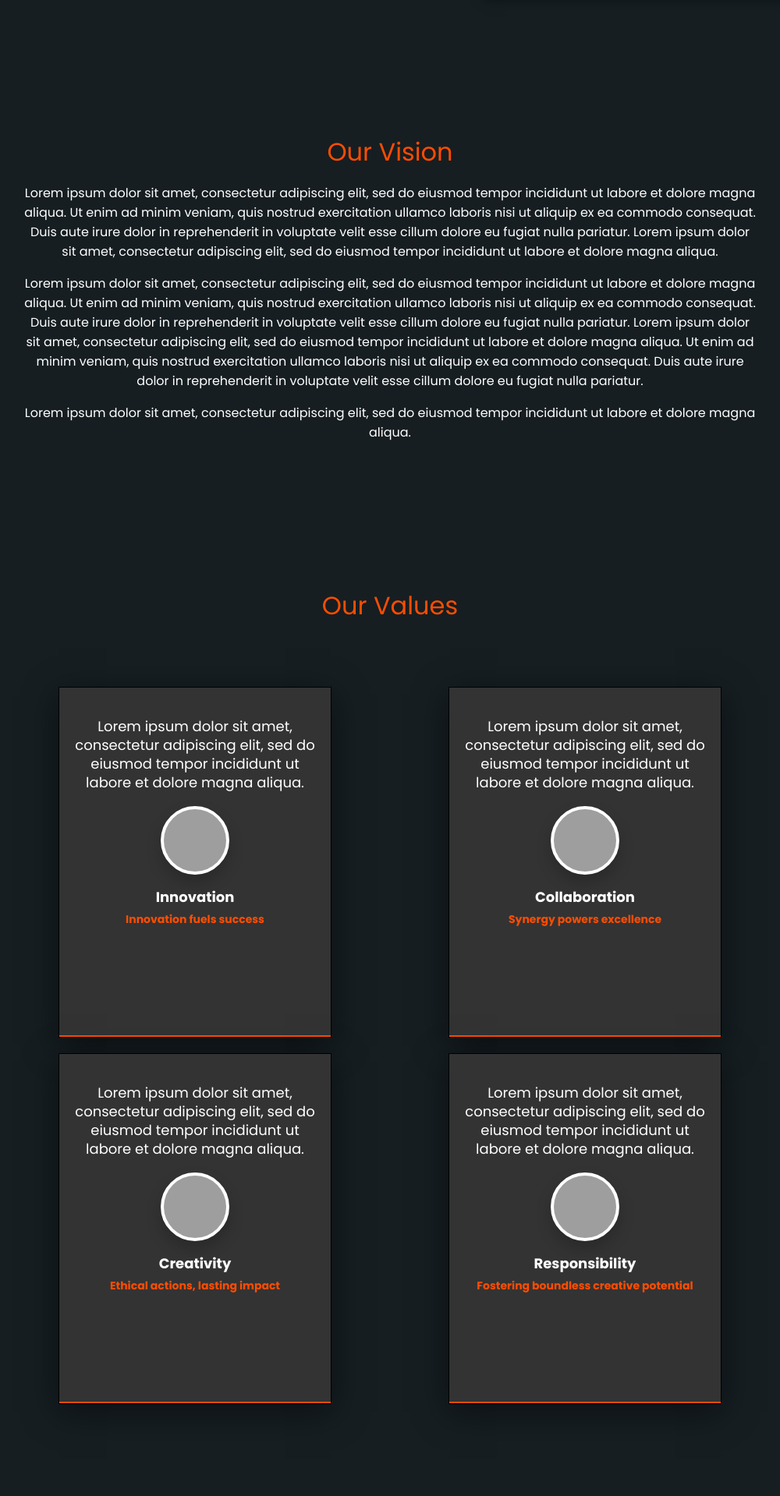
After one commit to badrjlil/creastation_website, a PHP site: page /about-us.php in a window 1280 px wide. The commit adds this page. Shown: the part 871-2790 px from the top of the page at 78% size, without its empty margins (140-1140 px from the left). Run offline with PHP 8.4, Linux system fonts and the light colour scheme; grey boxes are pictures that could not be loaded.

Commit message:
created about page

```diff
--- /dev/null
+++ b/about-us.php
@@ -0,0 +1,190 @@
+<!DOCTYPE html>
+<html lang="en">
+
+<head>
+	<meta charset="UTF-8">
+	<meta name="viewport" content="width=device-width, initial-scale=1.0">
+	<!--=============== CSS ===============-->
+	<link rel="stylesheet" href="assets/css/style.css">
+	<link rel="stylesheet" href="assets/css/about-us.css">
+	<link href="https://cdnjs.cloudflare.com/ajax/libs/font-awesome/6.4.2/css/all.min.css" rel="stylesheet">
+
+	<title>Creastation - About us</title>
+
+</head>
+
+<body>
+	<!--=============== HEADER ===============-->
+	<?php
+    include 'assets/php/user_header.php';
+  ?>
+	<section class="section1" id="AboutUs">
+		<table>
+			<tr>
+				<td>
+					<img src="https://images.unsplash.com/photo-1499083097717-a156f85f0516?ixid=MXwxMjA3fDB8MHxwaG90by1wYWdlfHx8fGVufDB8fHw%3D&ixlib=rb-1.2.1&auto=format&fit=crop&w=751&q=80"
+						alt="AboutUs">
+				</td>
+				<td>
+					<span class="title">Our Story</span>
+					<span class="sub-title">Lorem ipsum dolor sit amet, consectetur adi</span>
+					<p>Lorem ipsum dolor sit amet, consectetur adipiscing elit, sed do eiusmod tempor incididunt ut
+						labore et dolore magna aliqua. Ut enim ad minim veniam, quis nostrud exercitation ullamco
+						laboris nisi ut aliquip ex ea commodo consequat. Duis aute irure dolor in reprehenderit in
+						voluptate velit esse cillum dolore eu fugiat nulla pariatur.</p>
+					<p>Lorem ipsum dolor sit amet, consectetur adipiscing elit, sed do eiusmod tempor incididunt ut
+						labore et dolore magna aliqua.</p>
+				</td>
+			</tr>
+		</table>
+	</section>
+
+	<section class="section2" id="OurMission">
+		<table>
+			<tr>
+				<td>
+					<span class="title">Our Mission</span>
+					<span class="sub-title">Lorem ipsum dolor sit amet, consectetur adi</span>
+					<p>Lorem ipsum dolor sit amet, consectetur adipiscing elit, sed do eiusmod tempor incididunt ut
+						labore et dolore magna aliqua. Ut enim ad minim veniam, quis nostrud exercitation ullamco
+						laboris nisi ut aliquip ex ea commodo consequat. Duis aute irure dolor in reprehenderit in
+						voluptate velit esse cillum dolore eu fugiat nulla pariatur.</p>
+					<p>Lorem ipsum dolor sit amet, consectetur adipiscing elit, sed do eiusmod tempor incididunt ut
+						labore et dolore magna aliqua.</p>
+				</td>
+				<td>
+					<img src="https://images.unsplash.com/photo-1499083097717-a156f85f0516?ixid=MXwxMjA3fDB8MHxwaG90by1wYWdlfHx8fGVufDB8fHw%3D&ixlib=rb-1.2.1&auto=format&fit=crop&w=751&q=80"
+						alt="AboutUs">
+				</td>
+			</tr>
+		</table>
+	</section>
+
+	<div class="section3">
+		<span class="title">Our Vision</span>
+		<p>
+		Lorem ipsum dolor sit amet, consectetur adipiscing elit, sed do eiusmod tempor incididunt ut
+						labore et dolore magna aliqua. Ut enim ad minim veniam, quis nostrud exercitation ullamco
+						laboris nisi ut aliquip ex ea commodo consequat. Duis aute irure dolor in reprehenderit in
+						voluptate velit esse cillum dolore eu fugiat nulla pariatur.
+
+		Lorem ipsum dolor sit amet, consectetur adipiscing elit, sed do eiusmod tempor incididunt ut
+						labore et dolore magna aliqua.</p>
+						<p>
+		Lorem ipsum dolor sit amet, consectetur adipiscing elit, sed do eiusmod tempor incididunt ut
+						labore et dolore magna aliqua. Ut enim ad minim veniam, quis nostrud exercitation ullamco
+						laboris nisi ut aliquip ex ea commodo consequat. Duis aute irure dolor in reprehenderit in
+						voluptate velit esse cillum dolore eu fugiat nulla pariatur.
+
+		Lorem ipsum dolor sit amet, consectetur adipiscing elit, sed do eiusmod tempor incididunt ut
+						labore et dolore magna aliqua. Ut enim ad minim veniam, quis nostrud exercitation ullamco
+						laboris nisi ut aliquip ex ea commodo consequat. Duis aute irure dolor in reprehenderit in
+						voluptate velit esse cillum dolore eu fugiat nulla pariatur.
+		</p>
+		<p>Lorem ipsum dolor sit amet, consectetur adipiscing elit, sed do eiusmod tempor incididunt ut
+						labore et dolore magna aliqua.</p>
+
+	</div>
+
+	<div class="section4">
+		<span class="title">Our Values</span>
+		<div class="testimonials">
+
+			<div class="card">
+				<div class="layer"></div>
+				<div class="content">
+					<p>Lorem ipsum dolor sit amet, consectetur adipiscing elit, sed do eiusmod tempor incididunt ut
+							labore et dolore magna aliqua.</p>
+					<div class="image">
+						<img src="https://cdn-icons-png.flaticon.com/512/912/912278.png ">
+					</div>
+					<div class="details">
+						<h2>Innovation<br><span>Innovation fuels success</span></h2>
+					</div>
+				</div>
+			</div>
+
+			<div class="card">
+				<div class="layer"></div>
+				<div class="content">
+					<p>Lorem ipsum dolor sit amet, consectetur adipiscing elit, sed do eiusmod tempor incididunt ut
+							labore et dolore magna aliqua.</p>
+					<div class="image">
+						<img src="https://cdn-icons-png.flaticon.com/512/6808/6808956.png">
+					</div>
+					<div class="details">
+						<h2>Collaboration<br><span>Synergy powers excellence</span></h2>
+					</div>
+				</div>
+			</div>
+
+			<div class="card">
+				<div class="layer"></div>
+				<div class="content">
+					<p>Lorem ipsum dolor sit amet, consectetur adipiscing elit, sed do eiusmod tempor incididunt ut
+							labore et dolore magna aliqua.</p>
+					<div class="image">
+						<img src="https://cdn-icons-png.flaticon.com/512/2857/2857433.png">
+					</div>
+					<div class="details">
+						<h2>Creativity<br><span>Ethical actions, lasting impact</span></h2>
+					</div>
+				</div>
+			</div>
+
+			<div class="card">
+				<div class="layer"></div>
+				<div class="content">
+					<p>Lorem ipsum dolor sit amet, consectetur adipiscing elit, sed do eiusmod tempor incididunt ut
+							labore et dolore magna aliqua.</p>
+					<div class="image">
+						<img src="https://cdn-icons-png.flaticon.com/512/4371/4371336.png">
+					</div>
+					<div class="details">
+						<h2>Responsibility<br><span>Fostering boundless creative potential</span></h2>
+					</div>
+				</div>
+			</div>
+
+		</div>
+
+	</div>
+
+	<div class="section5">
+	<span class="title">Why choose us</span>
+		<section class="wcu-container">
+			<div class="wcu-grid wcu">
+				<h5>Expertise</h5>
+				<p>Our team is not just a group of professionals; they are seasoned experts with years of hands-on experience in the realms of digital marketing, web development, and mobile app development. Their extensive knowledge and skills have been honed through successfully executing a myriad of projects, making them adept at navigating the complexities of the digital landscape. When you choose us, you're choosing a team that understands the nuances of the industry, ensuring your projects are in the hands of capable and knowledgeable professionals.</p>
+			</div>
+			<div class="wcu-grid wcu wcu2">
+				<h5>Customized Solutions</h5>
+				<p>Recognizing that every business is unique, we go the extra mile to understand your specific needs and challenges. We don't believe in one-size-fits-all solutions. Instead, we meticulously tailor our services to align with your business objectives. By analyzing your requirements in-depth, we craft bespoke strategies and applications that precisely cater to your individual demands. Our focus is on delivering personalized solutions that address your distinctive needs, ensuring maximum efficiency and impact for your business.</p>
+			</div>
+			<div class="wcu-grid wcu">
+				<h5>Results-Driven</h5>
+				<p>In a world inundated with digital strategies, we stand out by prioritizing results over rhetoric. While we appreciate creativity, we are firm believers in the power of measurable outcomes. Our approach is rooted in delivering tangible, quantifiable results for our clients. We don't just stop at conceptualizing innovative ideas; we implement them in ways that yield real, impactful results. When you partner with us, you can expect a focus on achieving your goals, whether it's increased engagement, higher conversion rates, or enhanced brand visibility.</p>
+			</div>
+			<div class="wcu-grid">
+				<h5>Client-Centric</h5>
+				<p>Your success is not just a goal; it's our guiding principle. We are committed to ensuring your satisfaction at every step of the journey. Our client-centric approach means we listen intently to your needs, communicate transparently, and actively involve you in the decision-making process. We understand the importance of collaboration and strive to build a strong partnership with you. Your feedback and insights are not just valued; they are integral to shaping our strategies and solutions. Your success story is our ultimate measure of achievement.</p>
+			</div>
+			<div class="wcu-grid wcu2">
+				<h5>Cutting-Edge Technology:</h5>
+				<p>In a digital landscape that evolves at lightning speed, staying ahead of the curve is not just an advantage; it's a necessity. We pride ourselves on our deep understanding of emerging technologies and trends. By constantly researching, learning, and adapting, we ensure that the solutions we provide are not just up-to-date but also forward-thinking. Our commitment to incorporating cutting-edge technology into our services means you receive the most innovative and effective solutions, keeping your business at the forefront of digital advancement.</p>
+			</div>
+			<div class="wcu-grid">
+				<h5>Competitive Pricing</h5>
+				<p>Quality should never be compromised by cost. We firmly believe in offering high-quality services at competitive prices. Our pricing structure is designed to be fair and transparent, ensuring you get exceptional value for your investment. We understand the budget constraints that businesses often face, and our goal is to provide top-notch services without straining your finances. With us, you can be confident that you're getting the best of both worlds: superior quality and affordability.</p>
+			</div>
+		</section>
+	</div>
+
+  <!--=============== FOOTER ===============-->
+  <?php
+    include 'assets/php/user_footer.php';
+  ?>
+
+</body>
+
+</html>
--- /dev/null
+++ b/assets/css/about-us.css
@@ -0,0 +1,169 @@
+@import url('https://fonts.googleapis.com/css2?family=Source+Sans+Pro&display=swap');
+
+.section1 {
+	padding-top: 40px;
+}
+
+.title {
+	font-size: 2em;
+	color: var(--secondary-color);
+	display: block;
+}
+
+.sub-title {
+	font-size: 0.8em;
+	color: gray;
+	display: block;
+}
+
+
+
+.section1,
+.section2 {
+	width: 90%;
+	margin: 5% 0%;
+	margin-left: auto;
+	margin-right: auto;
+}
+
+.section1 table,
+.section2 table {
+	width: 100%;
+}
+
+.section1 table td,
+.section2 table td {
+	width: 50%;
+}
+
+.section1 table td img,
+.section2 table td img {
+	width: 80%;
+	height: 70%;
+	margin-left: auto;
+	margin-right: auto;
+	box-shadow: 0px 6px 16px -6px rgba(1, 1, 1, 0.5);
+}
+
+.section2 table td img {
+	float: right;
+}
+
+.section3{
+	position: relative;
+	text-align: center;
+	padding: 20px 120px;
+	margin: 150px 50px;
+}
+
+.section4 {
+	position: relative;
+	text-align: center;
+}
+
+.testimonials {
+	margin: 80px auto 100px;
+	padding: 0 150px;
+	display: grid;
+	grid-template-columns: repeat(auto-fit, minmax(350px, 1fr));
+	grid-gap: 20px;
+}
+
+.testimonials img {
+	width: 80px;
+	height: 80px;
+}
+
+.testimonials .card {
+	position: relative;
+	width: 350px;
+	margin: 0 auto;
+	background-color: #333;
+	padding: 20px;
+	box-sizing: border-box;
+	text-align: center;
+	box-shadow: 0 10px 40px rgba(0, 0, 0, .5);
+	overflow: hidden;
+}
+
+.testimonials .card .content {
+	position: relative;
+}
+
+.testimonials .card .layer {
+	position: absolute;
+	top: calc(100% - 2px);
+	left: 0;
+	width: 100%;
+	height: 100%;
+	background: linear-gradient(var(--secondary-color), var(--primary-color));
+	transition: .7s;
+}
+
+.testimonials .card:hover .layer {
+	top: 0;
+}
+
+.testimonials .card .content p {
+	font-size: 18px;
+	line-height: 24px;
+	color: #fff;
+}
+
+.testimonials .card .content .image {
+	width: 80px;
+	height: 80px;
+	margin: 0 auto;
+	border-radius: 50%;
+	overflow: hidden;
+	border: 4px solid #fff;
+	box-shadow: 0 10px 20px rgba(0, 0, 0, .2);
+	background: white;
+}
+
+.testimonials .card .content .details h2 {
+	font-size: 18px;
+	color: #fff;
+}
+
+.testimonials .card .content .details h2 span {
+	color: var(--secondary-color);
+	font-size: 14px;
+	transition: .7s;
+}
+
+.testimonials .card:hover .content .details h2 span {
+	color: #fff;
+}
+
+
+.section5{
+	position: relative;
+	margin: 150px 150px;
+	text-align: center;
+}
+
+.section5 p{
+	font-size: 0.5em;
+}
+
+.wcu-container {
+	display: grid;
+	grid-template-columns: auto auto auto;
+	padding: 50px;
+}
+
+.wcu-grid {
+	padding: 20px;
+	font-size: 30px;
+	text-align: center;
+}
+
+.wcu{
+	border-bottom: 1px solid var(--secondary-color);
+}
+
+.wcu2{
+	border-left: 1px solid var(--secondary-color);
+	border-right: 1px solid var(--secondary-color);
+}
--- a/assets/css/style.css
+++ b/assets/css/style.css
@@ -1,6 +1,9 @@
 /*=============== GOOGLE FONTS ===============*/
 @import url("https://fonts.googleapis.com/css2?family=Poppins:wght@100;300;400;500;600;700&display=swap");
-
+:root {
+  --primary-color: #161e22;
+  --secondary-color: #ff4d00;
+}
 html {
   scroll-behavior: smooth;
 }
@@ -133,6 +136,22 @@ h1 {
   line-height: 2em;
   text-align: center;
   margin: auto;
+}
+
+.about a{
+  text-decoration: none;
+  font-family: Arial, Helvetica, sans-serif;
+  font-size: 0.7em;
+  padding: 15px 25px ;
+  border-radius: 5px;
+  cursor: pointer;
+  background: gray;
+  color: white;
+  transition: 0.6s;
+}
+
+.about a:hover{
+  background: #161e22;
 }
 
 /*=============== PORTFOLIO ===============*/
```
Also changed, not shown: index.php (+9 -78 lines).
